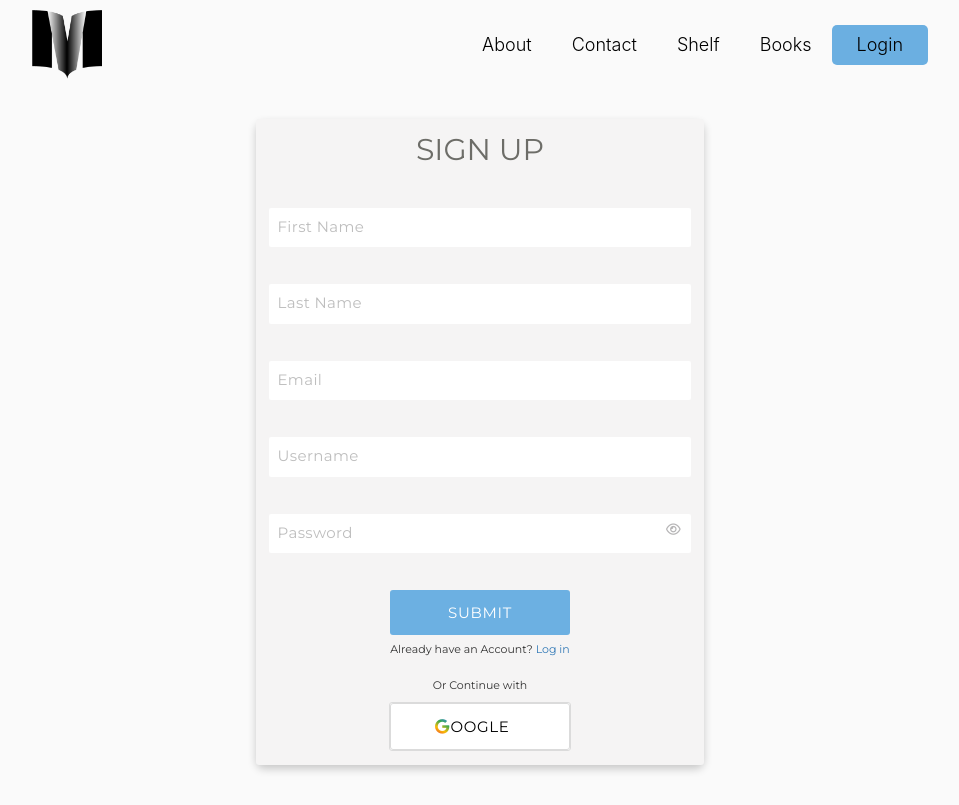
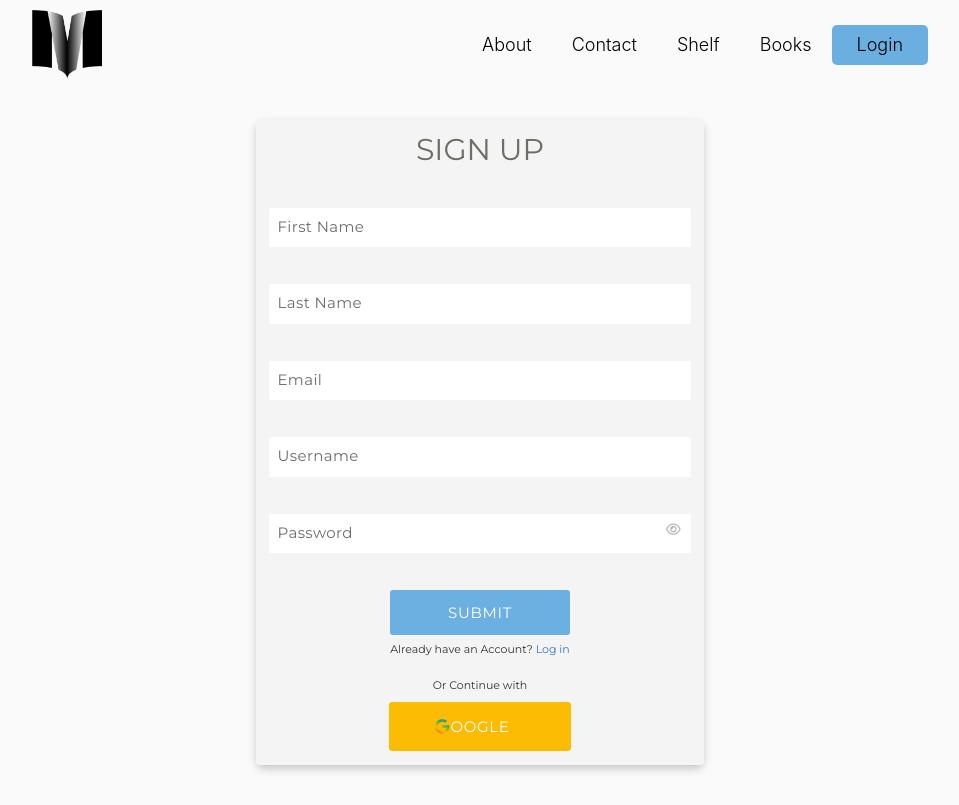
Before and after one commit to Neighborhood-Library/FrontEnd, a React (Create React App) app: page /register in a window 1280 px wide. Shown: the whole page, without its empty margins (160-1119 px from the left). Built offline with nearby package versions, Linux system fonts and the light colour scheme; no server answers.

Commit message:
fixed google button

```diff
--- a/src/components/customButton/CustomButton.scss
+++ b/src/components/customButton/CustomButton.scss
@@ -53,7 +53,7 @@
 	}
 
 	&:active {
-		transform: translateY(-3px);
+		transform: translateY(3px);
 	}
 
 	&:active,
@@ -64,24 +64,24 @@
 }
 
 .google-button {
-	background-color: #fff;
+	background-color: #fcbc03;
 	text-decoration: none;
-	color: #000;
+	color: #fff;
 	border-radius: 3px;
-	border: 1px solid #dbdbdb;
+	border: 1px solid #fcbc03;
 	font-size: 1.5rem;
 	transition-duration: 0.3s;
 	position: relative;
 
-	&:hover {
-		background-color: #000;
-		color: #fff;
-		border-radius: 3px;
-		border: 1px solid #000;
-	}
+	// &:hover {
+	// 	background-color: #000;
+	// 	color: #fff;
+	// 	border-radius: 3px;
+	// 	border: 1px solid #000;
+	// }
 
 	&:active {
-		transform: translateY(-1px);
+		transform: translateY(1px);
 		outline: none;
 		box-shadow: 0 0.5rem 1rem rgba(#000, 0.2);
 	}
--- a/src/components/registration/RegisterForm.js
+++ b/src/components/registration/RegisterForm.js
@@ -147,11 +147,11 @@ class RegisterForm extends React.Component {
 							</span>
 							<span className='or'> Or Continue with </span>
 							<div className='google-button'>
-								<a href='https://muovivlio.herokuapp.com/auth/google'>
-									<CustomButton type='submit' loginWithGoogle>
+								<CustomButton type='submit' loginWithGoogle>
+									<a href='https://muovivlio.herokuapp.com/auth/google'>
 										<i className='fab fa-google'></i> oogle
-									</CustomButton>
-								</a>
+									</a>
+								</CustomButton>
 							</div>
 						</div>
 					</form>
--- a/src/components/registration/RegisterForm.scss
+++ b/src/components/registration/RegisterForm.scss
@@ -21,7 +21,6 @@
 	}
 
 	.form-content {
-		width: 100%;
 		display: flex;
 		flex-direction: column;
 		flex-wrap: wrap;
@@ -73,7 +72,7 @@
 		}
 
 		&::-webkit-input-placeholder {
-			color: #bebebe;
+			color: #6e6c6e;
 		}
 	}
 
```
